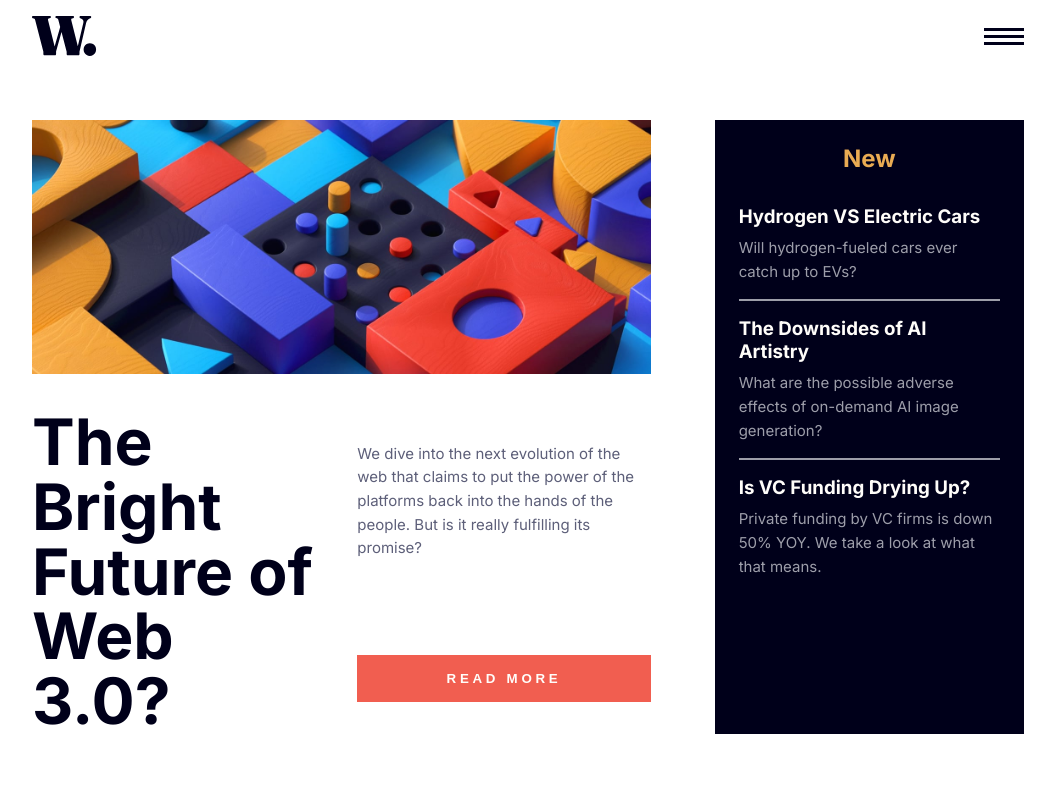
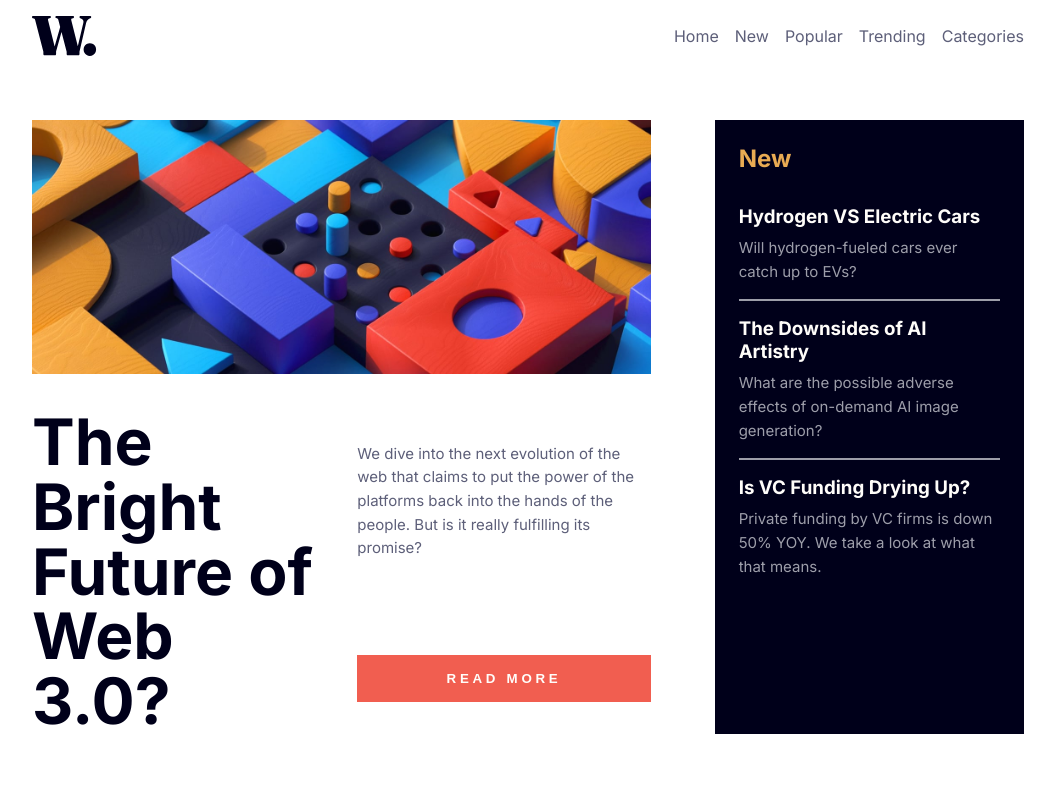
Before and after one commit to Cimlah/news-homepage, a plain HTML site: page index.html in a window 1280 px wide. Shown: the top 795 px of the page, without its empty margins (112-1167 px from the left). Drawn offline with Linux system fonts and the light colour scheme.

Commit message:
Added a seperate `navbar` for desktop

```diff
--- a/css/responsive.css
+++ b/css/responsive.css
@@ -1,4 +1,8 @@
 @media (orientation: landscape) {
+    .mobile-nav {
+        display: none;
+    }
+
     .content-width {
         grid-template-columns: 2fr 1fr;
         width: 80%;
@@ -37,6 +41,23 @@
     main button {
         width: 50%;
     }
+
+
+
+    .desktop-nav {
+        display: flex;
+        justify-content: space-between;
+        align-items: center;
+    }
+
+    .desktop-nav ul {
+        list-style-type: none;
+        color: var(--colour-dark-grayish-blue);
+
+        display: flex;
+        align-items: center;
+        gap: 1rem;
+    }
 }
 
 @media (max-width: 1300px) {
--- a/css/style.css
+++ b/css/style.css
@@ -19,6 +19,10 @@
 
 nav, main, section {
     width: 100%;
+}
+
+.desktop-nav {
+    display: none;
 }
 
 h1 {
@@ -120,7 +124,7 @@ main button {
 
     display: flex;
     flex-direction: column;
-    align-items: center;
+    align-items: flex-start;
     gap: 2rem;
 }
 
--- a/index.html
+++ b/index.html
@@ -17,6 +17,7 @@
       <img src="assets/images/logo.svg" alt="">
       <img class="mobile-menu-icon" src="assets/images/icon-menu.svg" alt="">
     </nav>
+
     <section class="mobile-nav-content">
       <ul>
         <li>Home</li>
@@ -27,6 +28,18 @@
       </ul>
       <img class="mobile-menu-close" src="assets/images/icon-menu-close.svg" alt="">
     </section>
+
+    <nav class="desktop-nav">
+      <img src="assets/images/logo.svg" alt="">
+      <ul>
+        <li>Home</li>
+        <li>New</li>
+        <li>Popular</li>
+        <li>Trending</li>
+        <li>Categories</li>
+      </ul>
+    </nav>
+
     <main>
       <picture>
         <source media="(orientation: portrait)" srcset="assets/images/image-web-3-mobile.jpg">
```
